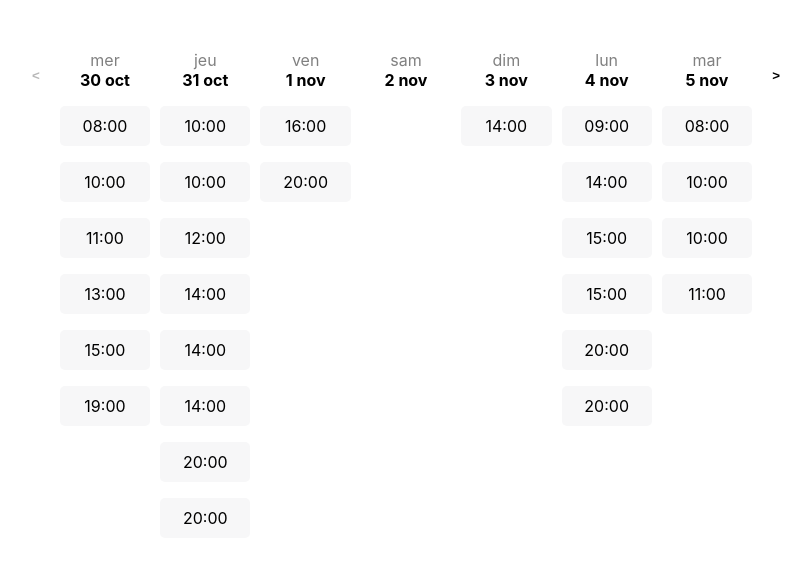
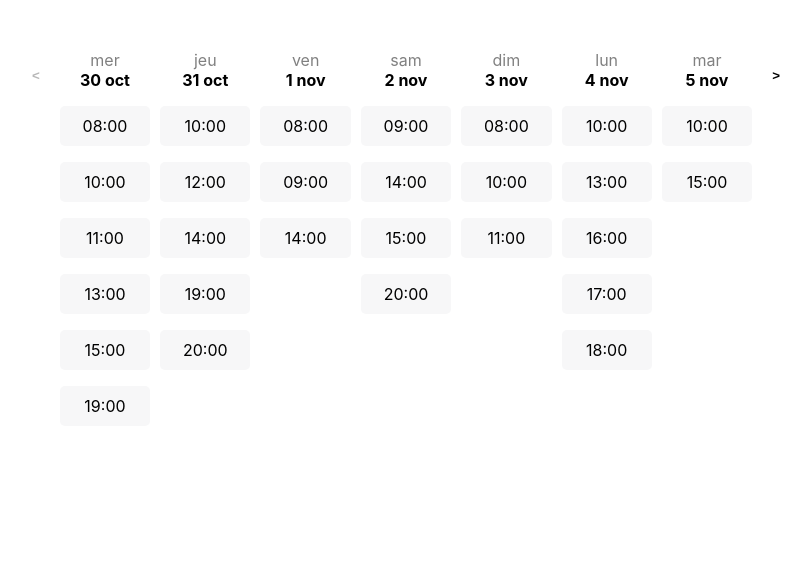
Before and after one commit to HemyDay/test-technique, a React (Create React App) app: page / in a window 1280 px wide. Shown: the top 562 px of the page, without its empty margins (234-1045 px from the left). Built offline with nearby package versions, Linux system fonts and the light colour scheme.

Commit message:
added a filter to avoid duplicate appointments on the same day and date

```diff
--- a/src/Components/Day.tsx
+++ b/src/Components/Day.tsx
@@ -14,14 +14,21 @@ const Day: React.FC<DayProps> = ({ dayDate }) => {
 
   // Function that generates random appointments (between 0 and 15) that last 1 hour, between 8 AM and 8 PM
   const generateRandomAppointments = () => {
-    const appointments = [];
+    const appointments: { start: Date; end: Date; }[] = [];
 
-    for (let i = 0; i < Math.floor(Math.random() * 16); i++) {
+    while (appointments.length < Math.floor(Math.random() * 15 + 1)) {
       const start = new Date(dayDate.setHours(Math.floor(Math.random() * (20 - 8 + 1)) + 8)); // Choose random time between 8AM & 8PM
       start.setMinutes(0);                                                                    // Resets the minutes so that the hour is even
       const end = new Date(start)
       end.setHours(end.getHours() + 1 );
-      appointments.push({ start, end });
+
+      const isDuplicate = appointments.some(
+        (appointment) => appointment.start.getTime() === start.getTime()
+      );
+
+      if (!isDuplicate) {
+        appointments.push({ start, end });
+      }
     }
     appointments.sort((a,b) => a.start.getTime() - b.start.getTime());                        // Sorts appointments by time ascending
     return appointments;
@@ -39,9 +46,7 @@ const Day: React.FC<DayProps> = ({ dayDate }) => {
 
       {appointments.slice(0,10).map((appointment) => {
         {return (
-          <div>
-            <Slot key={appointment.start.toISOString()} appointment={appointment} />
-          </div>
+          <Slot key={appointment.start.toISOString()} appointment={appointment} />
         )}
       })}
 
```
